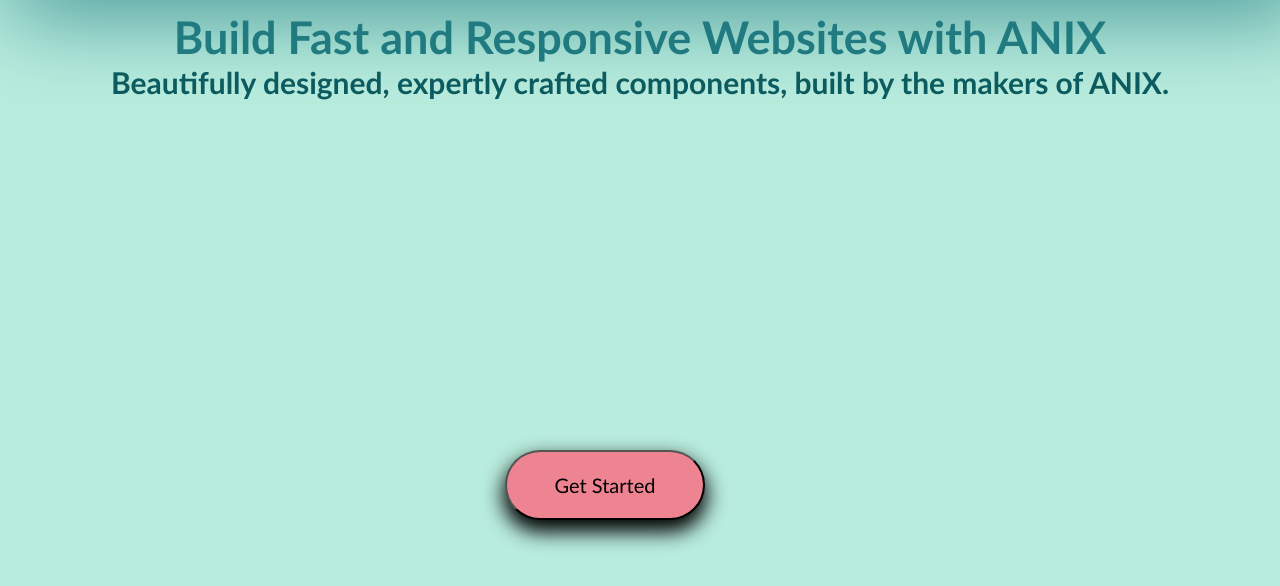
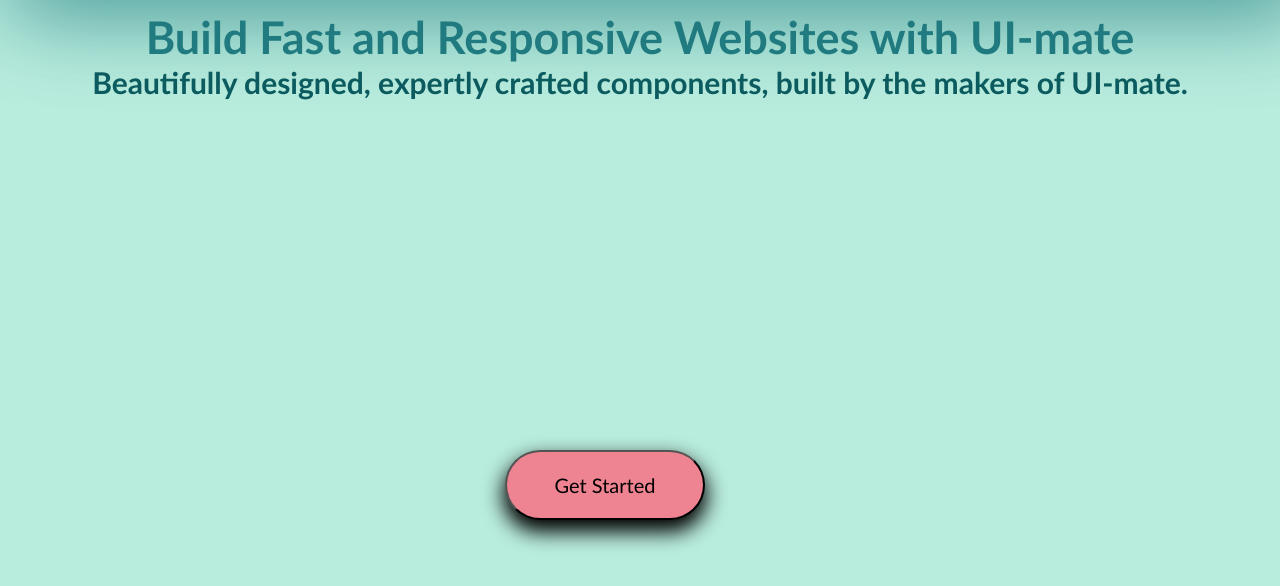
Before and after one commit to Anand0605/UI-mate, a plain HTML site: page index.html in a window 1280 px wide. Shown: the part 68-654 px from the top of the page. Drawn offline with Linux system fonts and the light colour scheme.

Commit message:
file updated

```diff
--- a/index.html
+++ b/index.html
@@ -37,9 +37,9 @@
          <section class="showcase-area " id="showcase">
 
             <div class="slogan">
-                <h1 style="color:rgb(33, 123, 128);">Build Fast and Responsive Websites with <span class="whi-color">ANIX</span>
+                <h1 style="color:rgb(33, 123, 128);">Build Fast and Responsive Websites with <span class="whi-color">UI-mate</span>
                 </h1>
-                <p style="color:rgb(11, 90, 94)" >Beautifully designed, expertly crafted components, built by the makers of ANIX.
+                <p style="color:rgb(11, 90, 94)" >Beautifully designed, expertly crafted components, built by the makers of UI-mate.
                 </p>
             </div>
 
```
